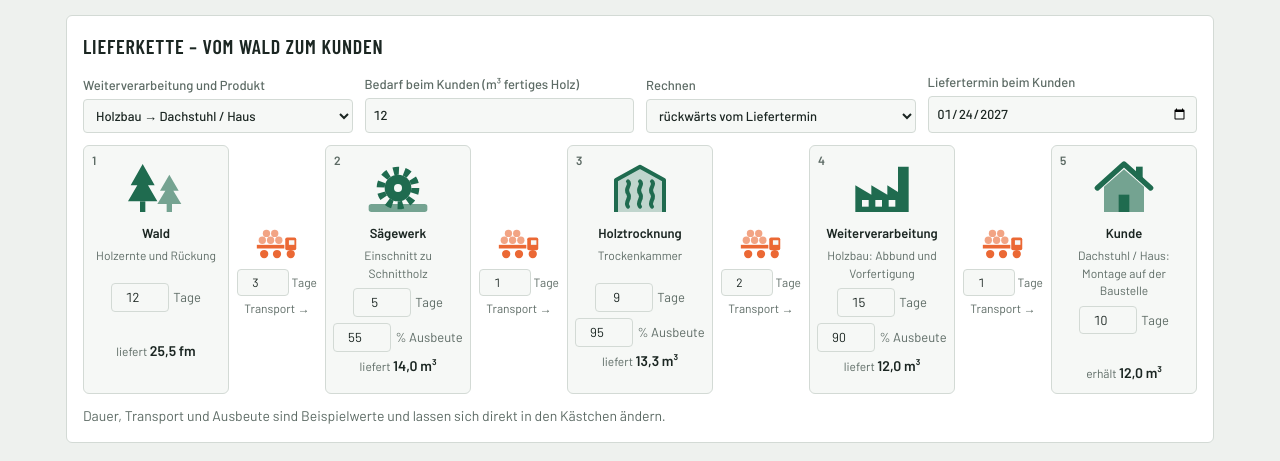
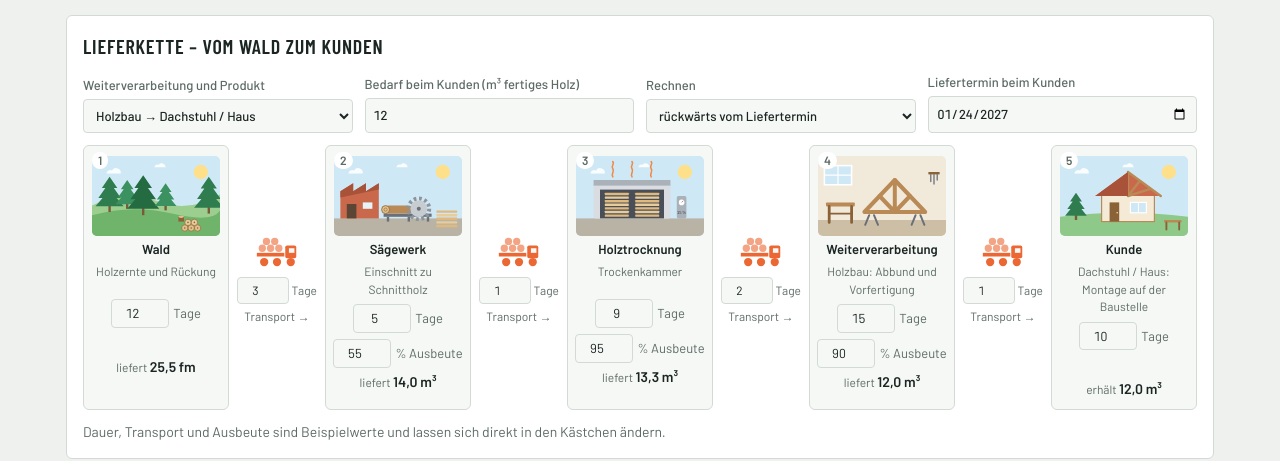
Before and after one commit to svoetter/vmi, a plain HTML site: page public/index.html in a window 1280 px wide. Both pictures are taken after a click on the tab "Lieferkette (SCM)". Shown: the part 148-609 px from the top of the page. Drawn offline with nearby package versions, Linux system fonts and the light colour scheme.

Commit message:
SCM: gezeichnete Bilder zu den fünf Stufen
Co-Authored-By: Claude Fable 5.2 <noreply@anthropic.com>
Claude-Session: https://claude.ai/code/session_015skTN95CWjr4XTNkfEzxA9

```diff
--- a/public/index.html
+++ b/public/index.html
@@ -81,7 +81,8 @@ button.del:hover{color:var(--bad)}
 .link input{width:52px;text-align:center;padding:4px}
 .station{flex:1 1 140px;position:relative;background:var(--field);border:1px solid var(--line);border-radius:6px;padding:10px 8px;display:flex;flex-direction:column;align-items:center;gap:6px;text-align:center}
 .station svg{width:64px;height:64px;color:var(--accent)}
-.station.tr svg{color:var(--s2)}
+.station svg.pic{width:100%;height:auto;border-radius:5px;display:block}
+.station .no{background:var(--panel);border-radius:10px;padding:0 6px;top:10px;left:12px;z-index:1}
 .station b{font-size:13px;line-height:1.2;hyphens:auto;overflow-wrap:break-word;max-width:100%}
 .station label{white-space:nowrap}
 .station input{width:44px}
@@ -146,9 +147,10 @@ td.r{white-space:nowrap}
   #cTable :is(th,td):nth-child(4),#cTable :is(th,td):nth-child(5),#kTable :is(th,td):nth-child(2),#kTable :is(th,td):nth-child(7),
   #exPath :is(th,td):nth-child(5){display:none}
   .chain{flex-direction:column;gap:6px}
-  .station{flex:none;display:grid;grid-template-columns:48px minmax(0,1fr) auto;gap:2px 10px;text-align:left;align-items:center;justify-items:start;padding:10px 10px 10px 30px}
-  .station svg{width:44px;height:44px;grid-row:1/4;grid-column:1}
+  .station{flex:none;display:grid;grid-template-columns:104px minmax(0,1fr) auto;gap:2px 10px;text-align:left;align-items:center;justify-items:start;padding:8px}
+  .station svg.pic{width:104px;grid-row:1/4;grid-column:1}
   .station b{grid-column:2/4;grid-row:1;font-size:16px}
+  .station .no{top:10px;left:10px}
   .station em{grid-column:2;grid-row:2;min-height:0}
   .station small{grid-column:2;grid-row:3}
   .station label{grid-column:3;justify-self:end}
@@ -748,6 +750,35 @@ const ICON = {
   prod: '<path d="M4 42V22l12 7v-7l12 7v-7l8 5V8h8v34z" fill="currentColor"/><g fill="var(--field)"><rect x="9" y="33" width="5" height="5"/><rect x="19" y="33" width="5" height="5"/><rect x="29" y="33" width="5" height="5"/></g>',
   haus: '<path d="M4 24L24 6l20 18" fill="none" stroke="currentColor" stroke-width="4" stroke-linejoin="round" stroke-linecap="round"/><path d="M9 23v19h30V23L24 10z" fill="currentColor" opacity=".6"/><rect x="20" y="29" width="8" height="13" fill="currentColor"/><rect x="33" y="8" width="5" height="9" fill="currentColor"/>'
 };
+
+/* Bilder zu den fünf Stufen (gezeichnet, 160 × 100) */
+const SKY = '<rect width="160" height="100" fill="#cfe8f5"/><circle cx="136" cy="20" r="9" fill="#ffe08a"/><path d="M18 22h18a6 6 0 0 0-11-4 5 5 0 0 0-7 4zM78 14h14a5 5 0 0 0-9-3 4 4 0 0 0-5 3z" fill="#fff" opacity=".9"/>';
+const TREE = (x, y, h, c) => `<rect x="${x-1.5}" y="${y-h*0.18}" width="3" height="${h*0.18}" fill="#7a5a3a"/><path d="M${x} ${y-h}l${h*0.22} ${h*0.32}h-${h*0.1}l${h*0.2} ${h*0.28}h-${h*0.12}l${h*0.2} ${h*0.24}H${x-h*0.4}l${h*0.2}-${h*0.24}h-${h*0.12}l${h*0.2}-${h*0.28}h-${h*0.1}z" fill="${c}"/>`;
+const LOGS = (x, y) => `<g stroke="#8a6238" stroke-width=".8"><circle cx="${x}" cy="${y}" r="4" fill="#e3c08a"/><circle cx="${x+8}" cy="${y}" r="4" fill="#e3c08a"/><circle cx="${x+16}" cy="${y}" r="4" fill="#e3c08a"/><circle cx="${x+4}" cy="${y-7}" r="4" fill="#e9cc9c"/><circle cx="${x+12}" cy="${y-7}" r="4" fill="#e9cc9c"/></g><g fill="#8a6238"><circle cx="${x}" cy="${y}" r="1"/><circle cx="${x+8}" cy="${y}" r="1"/><circle cx="${x+16}" cy="${y}" r="1"/><circle cx="${x+4}" cy="${y-7}" r="1"/><circle cx="${x+12}" cy="${y-7}" r="1"/></g>`;
+const BOARDS = (x, y, n, w) => { let o = ''; for (let i = 0; i < n; i++) o += `<rect x="${x}" y="${y - i*4.5}" width="${w}" height="3" rx=".6" fill="${i % 2 ? '#e9cc9c' : '#dfb97e'}"/>`; return o; };
+const SCENE = {
+  wald: SKY + '<path d="M0 62q40-22 80-6t80-8v52H0z" fill="#9ccf8f"/><path d="M0 74q50-14 100-2t60-4v32H0z" fill="#6fb46a"/>' +
+    TREE(22, 70, 44, '#2f7d4f') + TREE(44, 66, 36, '#3c9160') + TREE(64, 74, 50, '#256b42') + TREE(92, 68, 34, '#3c9160') + TREE(146, 72, 46, '#2f7d4f') +
+    '<rect x="108" y="76" width="7" height="6" fill="#8a6238"/><ellipse cx="111.5" cy="76" rx="3.5" ry="1.4" fill="#e3c08a"/>' + LOGS(116, 90),
+  saege: SKY + '<rect y="78" width="160" height="22" fill="#b9b3a6"/><path d="M8 78V44l16-10v10l16-10v10l16-10v44z" fill="#c9684a"/><path d="M8 44l16-10v10l16-10v10l16-10v8L8 52z" fill="#a9523a"/><rect x="16" y="60" width="12" height="18" fill="#5b4636"/><rect x="36" y="58" width="12" height="8" fill="#e8f3f8"/>' +
+    '<rect x="62" y="72" width="60" height="4" fill="#6b7078"/><g fill="#6b7078"><rect x="66" y="76" width="3" height="6"/><rect x="92" y="76" width="3" height="6"/><rect x="116" y="76" width="3" height="6"/></g>' +
+    '<rect x="64" y="62" width="34" height="10" rx="5" fill="#b98a55"/><circle cx="64.5" cy="67" r="5" fill="#e3c08a" stroke="#8a6238"/><circle cx="64.5" cy="67" r="2" fill="none" stroke="#8a6238" stroke-width=".7"/>' +
+    '<circle cx="106" cy="66" r="13" fill="none" stroke="#8d949c" stroke-width="5" stroke-dasharray="3.4 3.4"/><circle cx="106" cy="66" r="10.5" fill="#c7ccd1"/><circle cx="106" cy="66" r="2.5" fill="#6b7078"/>' + BOARDS(128, 86, 5, 26),
+  trock: SKY + '<rect y="78" width="160" height="22" fill="#b9b3a6"/><rect x="22" y="30" width="96" height="48" rx="2" fill="#d9dde2"/><rect x="22" y="30" width="96" height="7" fill="#aab1b9"/><rect x="30" y="42" width="80" height="36" fill="#4a4f57"/>' +
+    BOARDS(36, 73, 7, 30) + BOARDS(74, 73, 7, 30) +
+    '<g fill="none" stroke="#f08a4b" stroke-width="2" stroke-linecap="round"><path d="M46 26c-3-4 3-6 0-10s3-6 0-9"/><path d="M70 26c-3-4 3-6 0-10s3-6 0-9"/><path d="M94 26c-3-4 3-6 0-10s3-6 0-9"/></g>' +
+    '<rect x="126" y="50" width="12" height="28" rx="2" fill="#aab1b9"/><circle cx="132" cy="58" r="3.5" fill="#fff"/><path d="M132 58l2-2" stroke="#c9684a" stroke-width="1"/><text x="132" y="72" text-anchor="middle" font-size="5" fill="#33383f" font-family="sans-serif">15 %</text>',
+  prod: '<rect width="160" height="100" fill="#f1e9da"/><rect y="80" width="160" height="20" fill="#cdbfa6"/><rect x="8" y="12" width="34" height="24" fill="#cfe8f5" stroke="#fff" stroke-width="2"/><path d="M25 12v24M8 24h34" stroke="#fff" stroke-width="1.5"/>' +
+    '<g stroke="#b98a55" stroke-width="5" stroke-linejoin="round" stroke-linecap="round" fill="none"><path d="M58 70L96 30l38 40z"/><path d="M96 30v40M77 50l19 20M115 50L96 70"/></g>' +
+    '<g stroke="#6b7078" stroke-width="2.5" stroke-linecap="round"><path d="M64 74l-5 12M70 74l5 12M122 74l-5 12M128 74l5 12"/></g>' +
+    '<rect x="10" y="58" width="36" height="5" rx="1" fill="#b98a55"/><path d="M14 63v20M42 63v20" stroke="#8a6238" stroke-width="3.5" stroke-linecap="round"/><path d="M14 72h28" stroke="#8a6238" stroke-width="2"/>' +
+    '<rect x="138" y="20" width="14" height="3" fill="#8a6238"/><path d="M141 23v9M145 23v12M149 23v7" stroke="#6b7078" stroke-width="1.6" stroke-linecap="round"/>',
+  haus: SKY + '<path d="M0 76q80-10 160 0v24H0z" fill="#8fc98a"/>' + TREE(20, 80, 34, '#2f7d4f') +
+    '<rect x="52" y="48" width="66" height="34" fill="#f4ead6"/><rect x="52" y="48" width="66" height="34" fill="none" stroke="#b98a55" stroke-width="1.5"/>' +
+    '<path d="M44 50L85 20l41 30z" fill="#c9684a"/><g stroke="#b98a55" stroke-width="3" stroke-linecap="round" stroke-linejoin="round" fill="none"><path d="M85 20l41 30M85 20v30M100 31l-15 19M113 41l-28 9"/></g><path d="M44 50L85 20v30z" fill="#a9523a"/>' +
+    '<rect x="62" y="58" width="12" height="24" fill="#8a6238"/><circle cx="71.5" cy="71" r="1" fill="#ffe08a"/><rect x="88" y="58" width="20" height="13" fill="#cfe8f5" stroke="#fff" stroke-width="1.5"/><path d="M98 58v13" stroke="#fff" stroke-width="1.2"/>' +
+    '<rect x="130" y="80" width="22" height="3" rx=".8" fill="#b98a55"/><path d="M133 83v9M149 83v9" stroke="#8a6238" stroke-width="2.4" stroke-linecap="round"/>'
+};
 function renderKette(){
   const nq = x => x.toLocaleString('de-AT', x < 10 ? { minimumFractionDigits: 2, maximumFractionDigits: 2 } : { minimumFractionDigits: 1, maximumFractionDigits: 1 });
   const eur = x => (Math.abs(x) < 100 ? x.toLocaleString('de-AT', { minimumFractionDigits: 2, maximumFractionDigits: 2 }) : n0(x)) + ' €';
@@ -775,7 +806,7 @@ function renderKette(){
   $('kDateLabel').textContent = S.mode === 'vor' ? 'Start im Wald' : 'Liefertermin beim Kunden';
 
   $('chain').innerHTML = K.map((k, i) => `<div class="station"><span class="no">${i+1}</span>
-    <svg viewBox="0 0 48 48" aria-hidden="true">${ICON[k.icon] || ''}</svg><b>${esc(k.name)}</b><em>${esc(k.sub)}</em>
+    <svg class="pic" viewBox="0 0 160 100" role="img" aria-label="Bild: ${esc(k.name)}">${SCENE[k.icon] || ''}</svg><b>${esc(k.name)}</b><em>${esc(k.sub)}</em>
     <label><input type="number" min="0" step="1" value="${k.tage}" data-k="${i}" data-f="tage" aria-label="Dauer ${esc(k.name)} in Tagen"> Tage</label>
     ${i > 0 && i < n - 1 ? `<label><input type="number" min="1" max="100" step="1" value="${k.ausbeute}" data-k="${i}" data-f="ausbeute" aria-label="Ausbeute ${esc(k.name)} in Prozent"> % Ausbeute</label>` : '<label>&nbsp;</label>'}
     <small>${i === n - 1 ? 'erhält' : 'liefert'} <b style="font-size:14px;color:var(--ink)">${nq(out[i])} ${unit(i)}</b></small></div>` +
```
